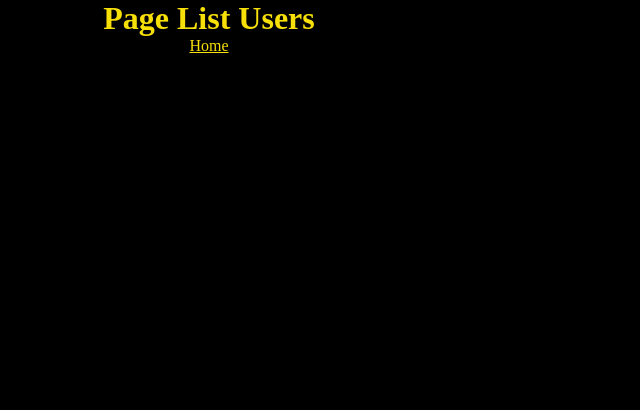
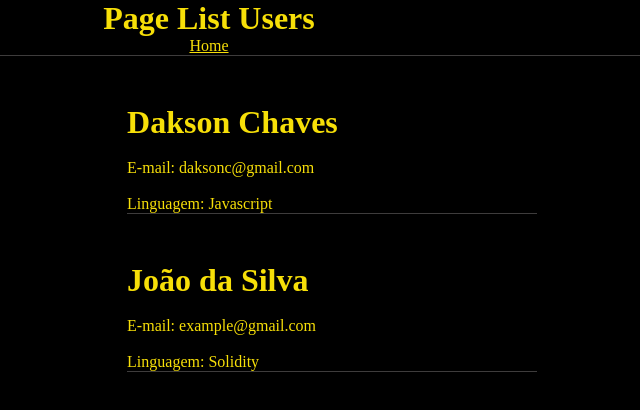
Before and after one commit to DaksonC/form-react-modal, a React (Create React App) app: page /lista-usuarios in a window 1280 px wide. Shown: the top 410 px of the page, without its empty margins (431-1071 px from the left). Built offline with nearby package versions, Linux system fonts and the light colour scheme; data requests are answered from the project's data file.

Commit message:
feat: cria layout da página List Users

```diff
--- a/src/pages/PageListUsers/index.js
+++ b/src/pages/PageListUsers/index.js
@@ -1,14 +1,16 @@
-import { useEffect } from 'react'
+import { useEffect, useState } from 'react'
 import axios from 'axios'
 import { Link } from 'react-router-dom'
+import './style.css'
 
 export function PageListUsers () {
+    const [ users, setUsers ] = useState([])
 
     // Get the users
     useEffect(() => {
         axios.get('http://localhost:3333/users')
         .then((response) => {
-            console.log(response.data)
+            setUsers(response.data)
         })
         .catch(() => {
             console.log('Deu ruim!')
@@ -16,9 +18,34 @@ export function PageListUsers () {
     }, [])
 
     return(
-        <>
-            <h1>Page List Users</h1>
-            <Link to='/'>Home</Link>
-        </>
+        <div className='container'>
+            <div className='header'>
+                <h1>Page List Users</h1>
+                <Link to='/'>Home</Link>
+            </div>
+            <div >
+                {users.map((users, key) => {
+                    return(
+                        <div className='card' key={key}>
+                            <tbody>
+                                <tr>
+                                    <td>
+                                        <li>
+                                            <h1>{users.nome}</h1>
+                                        </li>
+                                        <li>
+                                            <p>E-mail: {users.email}</p>
+                                        </li>
+                                        <li>
+                                            <p>Linguagem: {users.language}</p>
+                                        </li>
+                                    </td>
+                                </tr>
+                            </tbody>
+                        </div>
+                    )
+                })}
+            </div>
+        </div>
     )
 }
--- /dev/null
+++ b/src/pages/PageListUsers/style.css
@@ -0,0 +1,16 @@
+.container{
+    justify-content: center;
+    margin: 0px 10% 0px 10%;
+}
+.header{
+    border-bottom: 1px solid #eee8e842;
+}
+.card{
+    width: 40%;
+    margin-top: 30px;
+    margin-left: 42%;
+    border-bottom: 1px solid #eee8e842;
+}
+li h1, li p{
+    text-align: left;
+}
```
